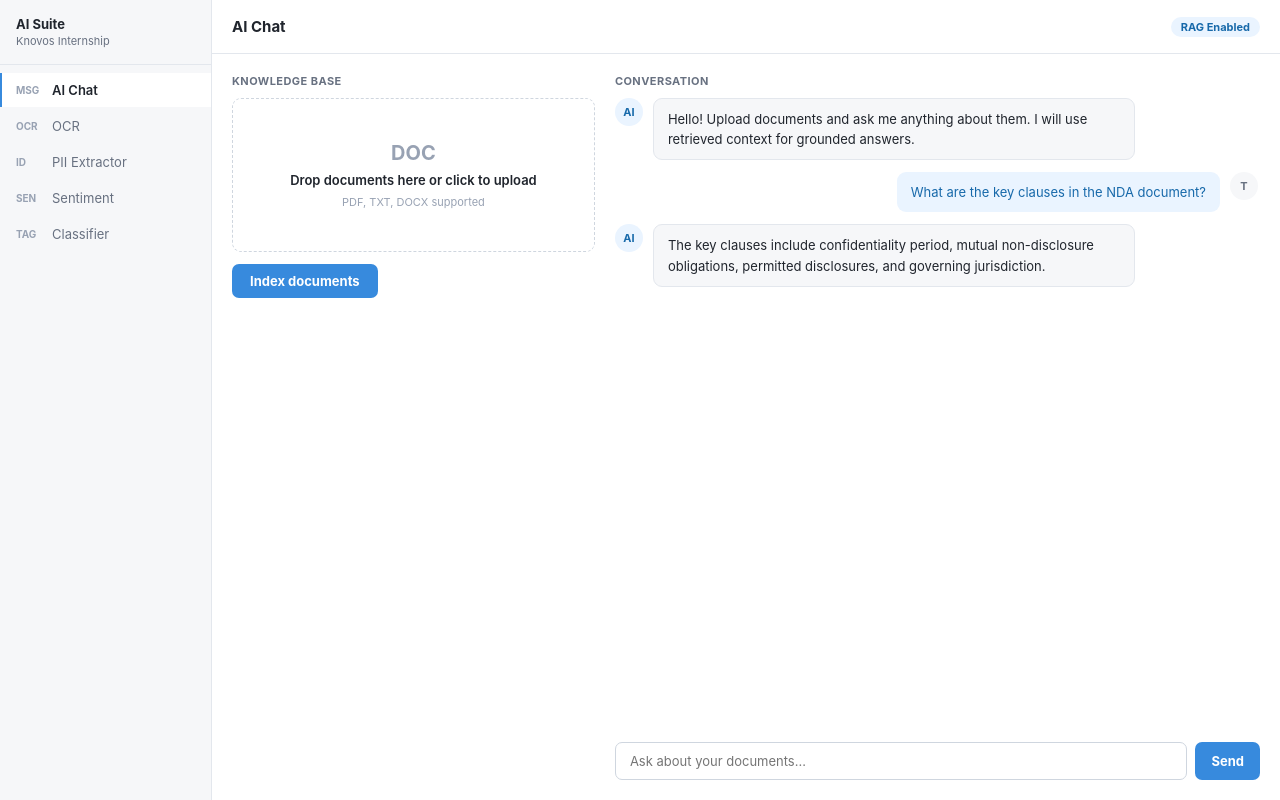
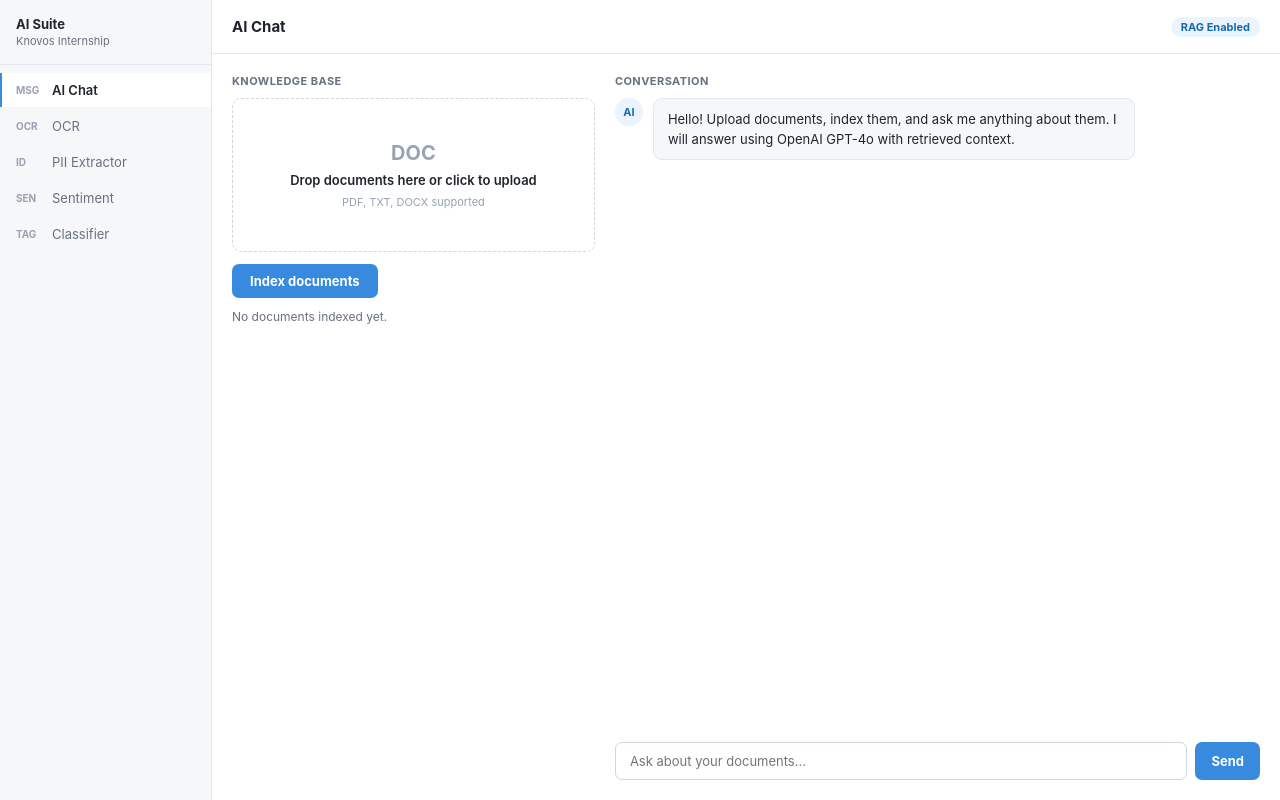
Before and after one commit to Tanishk190/AI-Bot, a Flask app: page / in a window 1280 px wide. Run offline with Flask 3, Linux system fonts and the light colour scheme.

Commit message:
Migrate AI Chat to OpenAI GPT-4o with improved RAG
- Replace Ollama with OpenAI API (gpt-4o model)
- Implement semantic paragraph-based chunking (512 chars with 100-char overlap)
- Create clean LLM wrapper (core/llm.py) with error handling
- Simplify RAG pipeline (core/rag.py) with BM25 retrieval
- Update UI messages from Hugging Face to 'Searching Documents'
- Add PyPDF2 for better PDF text extraction
- Update requirements.txt with openai package
- Remove heavy dependencies (langchain, chromadb, sentence-transformers)
- Add comprehensive .gitignore with conda, Python, IDE, and OS rules

Co-authored-by: Copilot <223556219+Copilot@users.noreply.github.com>

```diff
--- a/ai_suite/app.py
+++ b/ai_suite/app.py
@@ -1,7 +1,22 @@
-from flask import Flask, render_template
+"""AI Suite - Document Intelligence Web App with OpenAI GPT-4o."""
+from dotenv import load_dotenv
+from flask import Flask, jsonify, render_template, request
+import os
+
+load_dotenv()
+
+try:
+    from core.llm import generate_completion, build_rag_prompt
+    from core.rag import load_documents, retrieve_relevant_chunks, Chunk
+except ModuleNotFoundError:
+    from ai_suite.core.llm import generate_completion, build_rag_prompt
+    from ai_suite.core.rag import load_documents, retrieve_relevant_chunks, Chunk
 
 
 app = Flask(__name__)
+app.config["MAX_CONTENT_LENGTH"] = 20 * 1024 * 1024
+
+CHAT_CHUNKS = []
 
 TOOLS = [
     {
@@ -44,5 +59,76 @@ def index():
     return render_template("index.html", tools=TOOLS)
 
 
+@app.post("/api/chat/index")
+def index_chat_documents():
+    """Index documents for RAG."""
+    global CHAT_CHUNKS
+
+    files = request.files.getlist("documents")
+    if not files:
+        return jsonify({"error": "Upload at least one document."}), 400
+
+    try:
+        chunks = load_documents(files)
+        if not chunks:
+            return jsonify({"error": "No readable text found in uploaded documents."}), 400
+
+        CHAT_CHUNKS = chunks
+        indexed_files = _group_by_source(chunks)
+
+        return jsonify({
+            "message": "Documents indexed successfully.",
+            "files": indexed_files,
+            "total_chunks": len(CHAT_CHUNKS),
+        })
+    except Exception as exc:
+        return jsonify({"error": str(exc)}), 500
+
+
+@app.post("/api/chat/message")
+def chat_message():
+    """Generate chat response using RAG."""
+    payload = request.get_json(silent=True) or {}
+    question = (payload.get("message") or "").strip()
+
+    if not question:
+        return jsonify({"error": "Enter a question first."}), 400
+
+    if not CHAT_CHUNKS:
+        return jsonify({"error": "Upload and index documents before asking."}), 400
+
+    try:
+        relevant = retrieve_relevant_chunks(question, CHAT_CHUNKS, k=3)
+        if not relevant:
+            return jsonify({
+                "answer": "I could not find relevant context in the uploaded documents.",
+                "sources": [],
+            })
+
+        context_blocks = [
+            f"Source: {chunk.source}, chunk {chunk.index}\n{chunk.text}"
+            for chunk in relevant
+        ]
+        prompt = build_rag_prompt(question, context_blocks)
+
+        answer = generate_completion(prompt)
+        sources = [{"source": chunk.source, "chunk": chunk.index} for chunk in relevant]
+
+        return jsonify({"answer": answer, "sources": sources})
+    except RuntimeError as exc:
+        return jsonify({"error": str(exc)}), 503
+
+
+def _group_by_source(chunks: list) -> list[dict]:
+    """Group chunks by source file."""
+    by_source = {}
+    for chunk in chunks:
+        if chunk.source not in by_source:
+            by_source[chunk.source] = 0
+        by_source[chunk.source] += 1
+
+    return [{"name": source, "chunks": count} for source, count in by_source.items()]
+
+
 if __name__ == "__main__":
     app.run(debug=True)
--- /dev/null
+++ b/ai_suite/core/llm.py
@@ -0,0 +1,62 @@
+"""LLM wrapper for OpenAI GPT-4o models."""
+import os
+from openai import OpenAI, APIError, APIConnectionError
+
+
+API_KEY = os.getenv("OPENAI_API_KEY")
+DEFAULT_MODEL = "gpt-4o"
+
+
+def initialize_client():
+    """Initialize OpenAI client."""
+    if not API_KEY:
+        raise RuntimeError(
+            "Missing OPENAI_API_KEY. Add it to your .env file or set the environment variable."
+        )
+    return OpenAI(api_key=API_KEY)
+
+
+def generate_completion(prompt: str, model: str = DEFAULT_MODEL) -> str:
+    """
+    Generate completion using OpenAI GPT-4o.
+
+    Args:
+        prompt: The prompt text
+        model: Model name (default: gpt-4o)
+
+    Returns:
+        Generated text response
+    """
+    try:
+        client = initialize_client()
+        response = client.chat.completions.create(
+            model=model,
+            messages=[
+                {"role": "system", "content": "You are a helpful AI assistant for document analysis."},
+                {"role": "user", "content": prompt}
+            ],
+            temperature=0.2,
+            max_tokens=1000,
+        )
+        return response.choices[0].message.content.strip()
+    except APIConnectionError as exc:
+        raise RuntimeError(f"Could not connect to OpenAI API: {str(exc)}") from exc
+    except APIError as exc:
+        raise RuntimeError(f"OpenAI API error: {str(exc)}") from exc
+
+
+def build_rag_prompt(question: str, context_blocks: list[str]) -> str:
+    """Build RAG prompt from question and context."""
+    context = "\n\n".join(context_blocks).strip()
+    return f"""You are an AI assistant for document question answering.
+Use only the provided context from the uploaded documents.
+If the user asks what the document is about, summarize the main topic and key points from the context.
+If the answer is not supported by the context, say: I could not find it in the uploaded documents.
+
+Context:
+{context}
+
+Question:
+{question}
+
+Answer:"""
--- a/ai_suite/static/css/app.css
+++ b/ai_suite/static/css/app.css
@@ -48,6 +48,12 @@ textarea {
 
 button {
   cursor: pointer;
+}
+
+button:disabled,
+input:disabled {
+  cursor: not-allowed;
+  opacity: 0.62;
 }
 
 .app-shell {
@@ -376,6 +382,25 @@ button {
   padding: 9px 18px;
 }
 
+.status-line {
+  margin-top: 10px;
+  color: var(--color-text-secondary);
+  font-size: 12px;
+  line-height: 1.45;
+}
+
+.status-line[data-state="ready"] {
+  color: var(--color-text-info);
+}
+
+.status-line[data-state="success"] {
+  color: var(--green);
+}
+
+.status-line[data-state="error"] {
+  color: var(--red);
+}
+
 .result-box {
   margin-bottom: 12px;
   padding: 14px;
--- a/ai_suite/static/js/app.js
+++ b/ai_suite/static/js/app.js
@@ -18,3 +18,117 @@ function showPanel(item) {
 navItems.forEach((item) => {
   item.addEventListener("click", () => showPanel(item));
 });
+
+const chatDocuments = document.querySelector("#chat-documents");
+const chatIndexButton = document.querySelector("#chat-index-btn");
+const chatIndexStatus = document.querySelector("#chat-index-status");
+const chatHistory = document.querySelector("#chat-history");
+const chatForm = document.querySelector("#chat-form");
+const chatInput = document.querySelector("#chat-input");
+
+function setChatStatus(message, state = "muted") {
+  chatIndexStatus.textContent = message;
+  chatIndexStatus.dataset.state = state;
+}
+
+function appendMessage(role, text) {
+  const row = document.createElement("div");
+  row.className = role === "user" ? "msg user" : "msg";
+
+  const avatar = document.createElement("div");
+  avatar.className = role === "user" ? "avatar usr" : "avatar ai";
+  avatar.textContent = role === "user" ? "T" : "AI";
+
+  const bubble = document.createElement("div");
+  bubble.className = role === "user" ? "bubble usr" : "bubble ai";
+  bubble.textContent = text;
+
+  row.append(avatar, bubble);
+  chatHistory.append(row);
+  chatHistory.scrollTop = chatHistory.scrollHeight;
+  return bubble;
+}
+
+if (chatDocuments) {
+  chatDocuments.addEventListener("change", () => {
+    const count = chatDocuments.files.length;
+    if (count === 0) {
+      setChatStatus("No documents selected.");
+      return;
+    }
+
+    setChatStatus(`${count} document${count === 1 ? "" : "s"} selected. Ready to index.`, "ready");
+  });
+}
+
+if (chatIndexButton) {
+  chatIndexButton.addEventListener("click", async () => {
+    if (!chatDocuments.files.length) {
+      setChatStatus("Choose PDF, TXT, or DOCX files first.", "error");
+      return;
+    }
+
+    const formData = new FormData();
+    Array.from(chatDocuments.files).forEach((file) => {
+      formData.append("documents", file);
+    });
+
+    chatIndexButton.disabled = true;
+    setChatStatus("Indexing documents...", "ready");
+
+    try {
+      const response = await fetch("/api/chat/index", {
+        method: "POST",
+        body: formData,
+      });
+      const data = await response.json();
+
+      if (!response.ok) {
+        throw new Error(data.error || "Document indexing failed.");
+      }
+
+      const filenames = data.files.map((file) => file.name).join(", ");
+      setChatStatus(`Indexed ${data.total_chunks} chunks from ${filenames}.`, "success");
+      appendMessage("ai", "Documents are indexed. Ask a question and I will answer from the retrieved context.");
+    } catch (error) {
+      setChatStatus(error.message, "error");
+    } finally {
+      chatIndexButton.disabled = false;
+    }
+  });
+}
+
+if (chatForm) {
+  chatForm.addEventListener("submit", async (event) => {
+    event.preventDefault();
+    const message = chatInput.value.trim();
+    if (!message) return;
+
+    appendMessage("user", message);
+    chatInput.value = "";
+    chatInput.disabled = true;
+    const pendingBubble = appendMessage("ai", "Searching Documents...");
+
+    try {
+      const response = await fetch("/api/chat/message", {
+        method: "POST",
+        headers: {
+          "Content-Type": "application/json",
+        },
+        body: JSON.stringify({ message }),
+      });
+      const data = await response.json();
+
+      if (!response.ok) {
+        throw new Error(data.error || "Chat request failed.");
+      }
+
+      pendingBubble.textContent = data.answer || "No answer returned.";
+    } catch (error) {
+      pendingBubble.textContent = error.message;
+    } finally {
+      chatInput.disabled = false;
+      chatInput.focus();
+    }
+  });
+}
--- a/ai_suite/templates/index.html
+++ b/ai_suite/templates/index.html
@@ -41,33 +41,26 @@
             <div class="split-layout">
               <div>
                 <div class="section-label" id="chat-label">Knowledge Base</div>
-                <label class="upload-zone">
-                  <input type="file" name="documents" accept=".pdf,.txt,.docx" multiple>
+                <label class="upload-zone" id="chat-upload-zone">
+                  <input id="chat-documents" type="file" name="documents" accept=".pdf,.txt,.docx" multiple>
                   <span class="upload-icon">DOC</span>
                   <strong>Drop documents here or click to upload</strong>
                   <small>PDF, TXT, DOCX supported</small>
                 </label>
-                <button class="run-btn" type="button">Index documents</button>
+                <button class="run-btn" id="chat-index-btn" type="button">Index documents</button>
+                <div class="status-line" id="chat-index-status">No documents indexed yet.</div>
               </div>
 
               <div>
                 <div class="section-label">Conversation</div>
-                <div class="chat-history">
+                <div class="chat-history" id="chat-history">
                   <div class="msg">
                     <div class="avatar ai">AI</div>
-                    <div class="bubble ai">Hello! Upload documents and ask me anything about them. I will use retrieved context for grounded answers.</div>
-                  </div>
-                  <div class="msg user">
-                    <div class="avatar usr">T</div>
-                    <div class="bubble usr">What are the key clauses in the NDA document?</div>
-                  </div>
-                  <div class="msg">
-                    <div class="avatar ai">AI</div>
-                    <div class="bubble ai">The key clauses include confidentiality period, mutual non-disclosure obligations, permitted disclosures, and governing jurisdiction.</div>
+                    <div class="bubble ai">Hello! Upload documents, index them, and ask me anything about them. I will answer using OpenAI GPT-4o with retrieved context.</div>
                   </div>
                 </div>
-                <form class="chat-input-row">
-                  <input type="text" placeholder="Ask about your documents..." aria-label="Ask about your documents">
+                <form class="chat-input-row" id="chat-form">
+                  <input id="chat-input" type="text" placeholder="Ask about your documents..." aria-label="Ask about your documents">
                   <button type="submit" aria-label="Send message">Send</button>
                 </form>
               </div>
```
Also changed, not shown: ai_suite/core/rag.py (added, +121 -0 lines), ai_suite/requirements.txt (+4 -9 lines), ai_suite/README.md, 1 other file.
